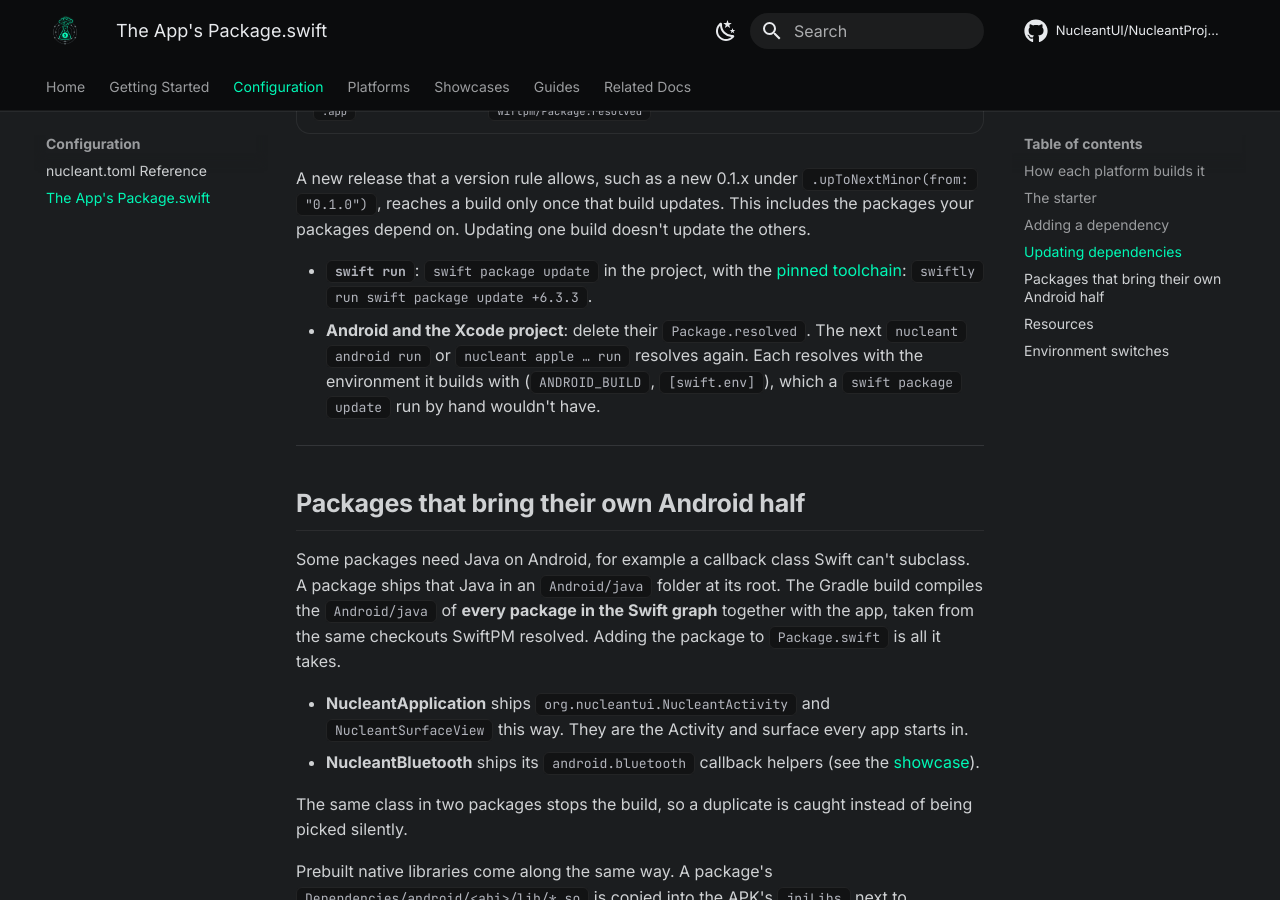
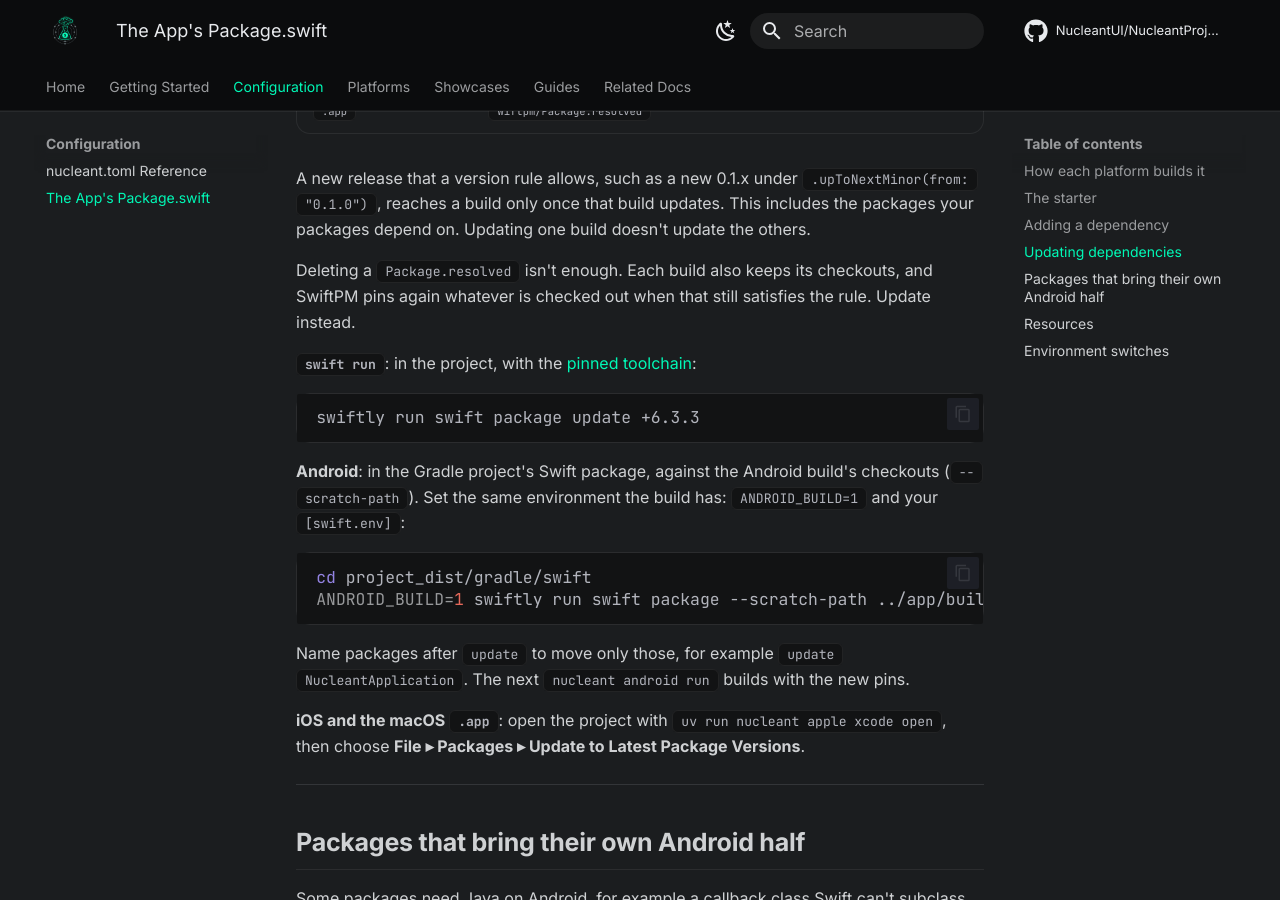
Before and after one commit to NucleantUI/NucleantProject, an MkDocs documentation site: the page built from docs/configuration/package-swift.md, in a window 1280 px wide and 900 px high, scrolled down 3138 px. Built offline with MkDocs 1.6.1 and Material for MkDocs 9.7.7, drawn with Linux system fonts in a browser that asks for light colours; comment, search, counter and statistics services are not loaded.

Commit message:
Docs: update the Android build's packages with swift package update
Deleting a build's Package.resolved isn't enough: SwiftPM pins again
what is checked out in that build's scratch path while it still
satisfies the rule. Android updates against its scratch path with the
build's environment; the Xcode project through Xcode's package menu.

Co-Authored-By: Claude Opus 5.5 <noreply@anthropic.com>

````diff
--- a/docs/configuration/package-swift.md
+++ b/docs/configuration/package-swift.md
@@ -103,8 +103,24 @@ Each build resolves the app's packages itself, and pins what it resolved in a `P
 
 A new release that a version rule allows, such as a new 0.1.x under `.upToNextMinor(from: "0.1.0")`, reaches a build only once that build updates. This includes the packages your packages depend on. Updating one build doesn't update the others.
 
-- **`swift run`**: `swift package update` in the project, with the [pinned toolchain](../getting-started/toolchain.md): `swiftly run swift package update +6.3.3`.
-- **Android and the Xcode project**: delete their `Package.resolved`. The next `nucleant android run` or `nucleant apple … run` resolves again. Each resolves with the environment it builds with (`ANDROID_BUILD`, `[swift.env]`), which a `swift package update` run by hand wouldn't have.
+Deleting a `Package.resolved` isn't enough. Each build also keeps its checkouts, and SwiftPM pins again whatever is checked out when that still satisfies the rule. Update instead.
+
+**`swift run`**: in the project, with the [pinned toolchain](../getting-started/toolchain.md):
+
+```bash
+swiftly run swift package update +6.3.3
+```
+
+**Android**: in the Gradle project's Swift package, against the Android build's checkouts (`--scratch-path`). Set the same environment the build has: `ANDROID_BUILD=1` and your `[swift.env]`:
+
+```bash
+cd project_dist/gradle/swift
+ANDROID_BUILD=1 swiftly run swift package --scratch-path ../app/build/swift update +6.3.3
+```
+
+Name packages after `update` to move only those, for example `update NucleantApplication`. The next `nucleant android run` builds with the new pins.
+
+**iOS and the macOS `.app`**: open the project with `uv run nucleant apple xcode open`, then choose **File ▸ Packages ▸ Update to Latest Package Versions**.
 
 ---
 
````
Also changed, not shown: docs/guides/scene-phase.md (+8 -1 lines).
